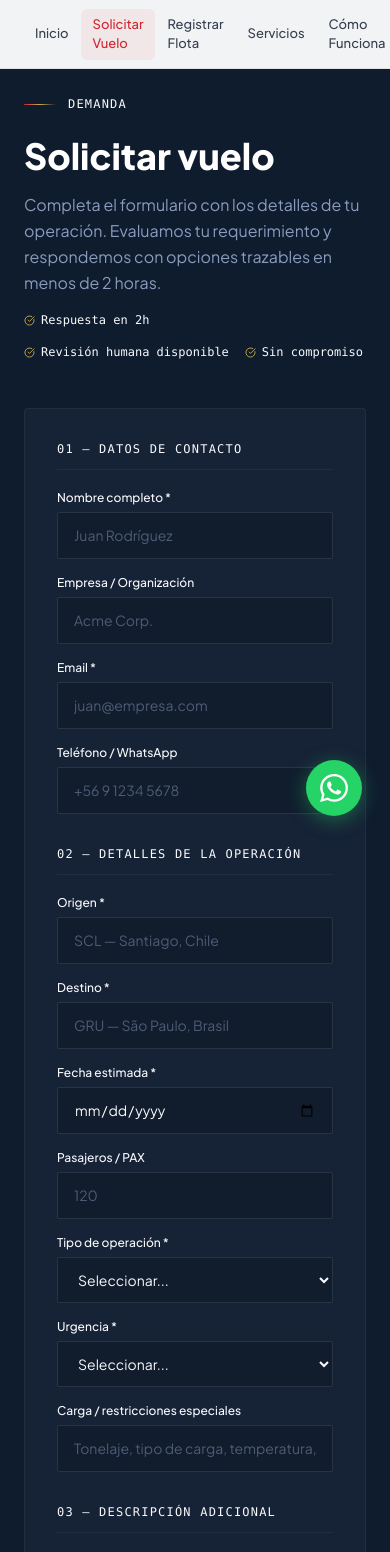
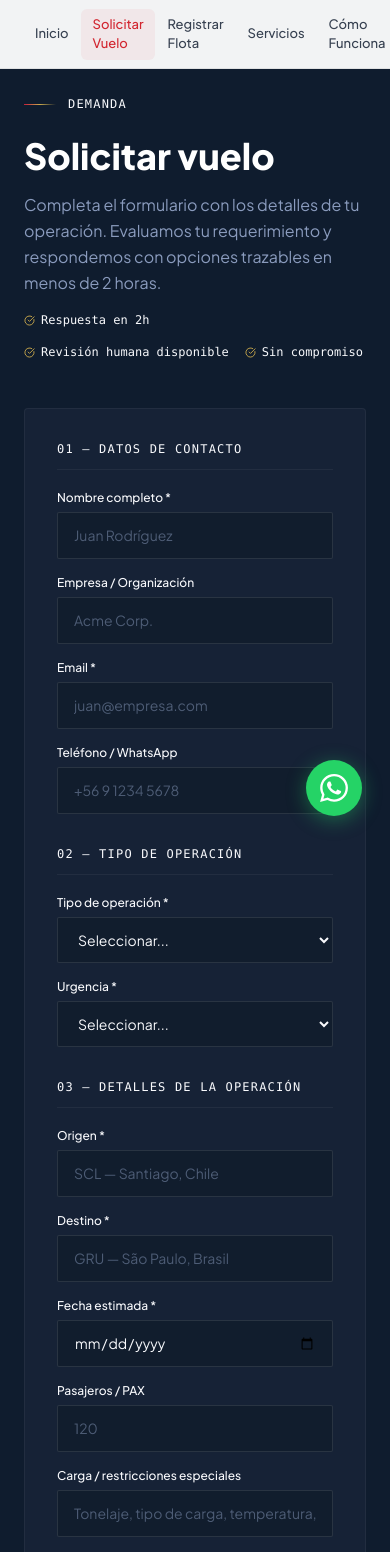
Before and after one commit to paft2506/flytriplatam, a Next.js app: page /solicitar-vuelo in a window 390 px wide. Shown: the top 1552 px of the page. Built offline with nearby package versions, Linux system fonts and the light colour scheme; a web font is replaced by a local one.

Commit message:
feat: campos ACMI dinamicos en formulario solicitar-vuelo

```diff
--- a/app/solicitar-vuelo/page.tsx
+++ b/app/solicitar-vuelo/page.tsx
@@ -6,17 +6,22 @@ const WEBHOOK_URL = 'https://patricioflorestorres.app.n8n.cloud/webhook/charterl
 
 const tiposOp = ['Charter Pasajeros', 'ACMI / Wet Lease', 'Carga General', 'Carga Urgente', 'Médico / MEDEVAC', 'Humanitario', 'Gobierno / Militar', 'Deportivo', 'Otro'];
 const urgencias = ['Urgente (< 24h)', 'Alta (1-3 días)', 'Normal (3-7 días)', 'Planificado (> 7 días)'];
+const acmiTipos = ['Wet Lease (ACMI completo)', 'Dry Lease (solo aeronave)', 'Damp Lease (aeronave + tripulación)'];
+const acmiDuraciones = ['1 a 3 meses', '3 a 6 meses', '6 a 12 meses', 'Más de 12 meses', 'Operación ad-hoc'];
 
 export default function SolicitarVueloPage() {
   const [form, setForm] = useState({
     nombre: '', empresa: '', email: '', telefono: '',
     origen: '', destino: '', fecha: '', pasajeros: '',
-    carga: '', tipo: '', urgencia: '', descripcion: ''
+    carga: '', tipo: '', urgencia: '', descripcion: '',
+    acmi_tipo: '', acmi_aircraft: '', acmi_bhr: '',
+    acmi_duracion: '', acmi_aoc: '', acmi_base: ''
   });
   const [status, setStatus] = useState<'idle' | 'loading' | 'success' | 'error'>('idle');
   const [msg, setMsg] = useState('');
 
   const set = (k: string, v: string) => setForm(p => ({ ...p, [k]: v }));
+  const isAcmi = form.tipo === 'ACMI / Wet Lease';
 
   const handleSubmit = async (e: React.FormEvent) => {
     e.preventDefault();
@@ -27,12 +32,8 @@ export default function SolicitarVueloPage() {
         headers: { 'Content-Type': 'application/json' },
         body: JSON.stringify({ ...form, tipo_formulario: 'solicitud_vuelo', timestamp: new Date().toISOString() })
       });
-      if (res.ok) {
-        setStatus('success');
-        setMsg('Tu solicitud fue enviada correctamente. Te contactaremos en menos de 2 horas.');
-      } else {
-        throw new Error('Error del servidor');
-      }
+      if (res.ok) { setStatus('success'); setMsg('Tu solicitud fue enviada correctamente. Te contactaremos en menos de 2 horas.'); }
+      else { throw new Error('Error del servidor'); }
     } catch {
       setStatus('error');
       setMsg('Hubo un error al enviar. Escríbenos directamente a charter@triplatam.com');
@@ -42,16 +43,13 @@ export default function SolicitarVueloPage() {
   return (
     <div className="bg-navy min-h-screen pt-24 pb-20">
       <div className="max-w-4xl mx-auto px-6">
-        {/* Header */}
         <div className="mb-12">
           <div className="flex items-center gap-3 mb-6">
             <div className="accent-line w-8" />
             <p className="font-mono text-xs tracking-widest uppercase text-gold/70">Demanda</p>
           </div>
           <h1 className="text-4xl md:text-5xl font-extrabold text-white mb-4">Solicitar vuelo</h1>
-          <p className="text-slate leading-relaxed max-w-xl">
-            Completa el formulario con los detalles de tu operación. Evaluamos tu requerimiento y respondemos con opciones trazables en menos de 2 horas.
-          </p>
+          <p className="text-slate leading-relaxed max-w-xl">Completa el formulario con los detalles de tu operación. Evaluamos tu requerimiento y respondemos con opciones trazables en menos de 2 horas.</p>
           <div className="flex flex-wrap gap-4 mt-4">
             {['Respuesta en 2h', 'Revisión humana disponible', 'Sin compromiso'].map(b => (
               <div key={b} className="flex items-center gap-1.5">
@@ -70,79 +68,55 @@ export default function SolicitarVueloPage() {
           </div>
         ) : (
           <form onSubmit={handleSubmit} className="bg-navy-light border border-white/5 rounded-sm p-8 space-y-8">
-            {/* Contacto */}
+
             <div>
               <p className="font-mono text-xs tracking-widest uppercase text-gold/60 mb-5 pb-3 border-b border-white/5">01 — Datos de contacto</p>
               <div className="grid grid-cols-1 md:grid-cols-2 gap-4">
-                <div>
-                  <label className="block text-xs text-slate/70 mb-1.5 font-medium">Nombre completo *</label>
-                  <input required className="form-input" placeholder="Juan Rodríguez" value={form.nombre} onChange={e => set('nombre', e.target.value)} />
-                </div>
-                <div>
-                  <label className="block text-xs text-slate/70 mb-1.5 font-medium">Empresa / Organización</label>
-                  <input className="form-input" placeholder="Acme Corp." value={form.empresa} onChange={e => set('empresa', e.target.value)} />
-                </div>
-                <div>
-                  <label className="block text-xs text-slate/70 mb-1.5 font-medium">Email *</label>
-                  <input required type="email" className="form-input" placeholder="juan@empresa.com" value={form.email} onChange={e => set('email', e.target.value)} />
-                </div>
-                <div>
-                  <label className="block text-xs text-slate/70 mb-1.5 font-medium">Teléfono / WhatsApp</label>
-                  <input className="form-input" placeholder="+56 9 1234 5678" value={form.telefono} onChange={e => set('telefono', e.target.value)} />
-                </div>
+                <div><label className="block text-xs text-slate/70 mb-1.5 font-medium">Nombre completo *</label><input required className="form-input" placeholder="Juan Rodríguez" value={form.nombre} onChange={e => set('nombre', e.target.value)} /></div>
+                <div><label className="block text-xs text-slate/70 mb-1.5 font-medium">Empresa / Organización</label><input className="form-input" placeholder="Acme Corp." value={form.empresa} onChange={e => set('empresa', e.target.value)} /></div>
+                <div><label className="block text-xs text-slate/70 mb-1.5 font-medium">Email *</label><input required type="email" className="form-input" placeholder="juan@empresa.com" value={form.email} onChange={e => set('email', e.target.value)} /></div>
+                <div><label className="block text-xs text-slate/70 mb-1.5 font-medium">Teléfono / WhatsApp</label><input className="form-input" placeholder="+56 9 1234 5678" value={form.telefono} onChange={e => set('telefono', e.target.value)} /></div>
               </div>
             </div>
 
-            {/* Operación */}
             <div>
-              <p className="font-mono text-xs tracking-widest uppercase text-gold/60 mb-5 pb-3 border-b border-white/5">02 — Detalles de la operación</p>
+              <p className="font-mono text-xs tracking-widest uppercase text-gold/60 mb-5 pb-3 border-b border-white/5">02 — Tipo de operación</p>
               <div className="grid grid-cols-1 md:grid-cols-2 gap-4">
-                <div>
-                  <label className="block text-xs text-slate/70 mb-1.5 font-medium">Origen *</label>
-                  <input required className="form-input" placeholder="SCL — Santiago, Chile" value={form.origen} onChange={e => set('origen', e.target.value)} />
-                </div>
-                <div>
-                  <label className="block text-xs text-slate/70 mb-1.5 font-medium">Destino *</label>
-                  <input required className="form-input" placeholder="GRU — São Paulo, Brasil" value={form.destino} onChange={e => set('destino', e.target.value)} />
-                </div>
-                <div>
-                  <label className="block text-xs text-slate/70 mb-1.5 font-medium">Fecha estimada *</label>
-                  <input required type="date" className="form-input" value={form.fecha} onChange={e => set('fecha', e.target.value)} />
-                </div>
-                <div>
-                  <label className="block text-xs text-slate/70 mb-1.5 font-medium">Pasajeros / PAX</label>
-                  <input type="number" className="form-input" placeholder="120" value={form.pasajeros} onChange={e => set('pasajeros', e.target.value)} />
-                </div>
-                <div>
-                  <label className="block text-xs text-slate/70 mb-1.5 font-medium">Tipo de operación *</label>
-                  <select required className="form-input" value={form.tipo} onChange={e => set('tipo', e.target.value)}>
-                    <option value="">Seleccionar...</option>
-                    {tiposOp.map(t => <option key={t} value={t}>{t}</option>)}
-                  </select>
-                </div>
-                <div>
-                  <label className="block text-xs text-slate/70 mb-1.5 font-medium">Urgencia *</label>
-                  <select required className="form-input" value={form.urgencia} onChange={e => set('urgencia', e.target.value)}>
-                    <option value="">Seleccionar...</option>
-                    {urgencias.map(u => <option key={u} value={u}>{u}</option>)}
-                  </select>
-                </div>
-                <div className="md:col-span-2">
-                  <label className="block text-xs text-slate/70 mb-1.5 font-medium">Carga / restricciones especiales</label>
-                  <input className="form-input" placeholder="Tonelaje, tipo de carga, temperatura, hazmat..." value={form.carga} onChange={e => set('carga', e.target.value)} />
-                </div>
+                <div><label className="block text-xs text-slate/70 mb-1.5 font-medium">Tipo de operación *</label><select required className="form-input" value={form.tipo} onChange={e => set('tipo', e.target.value)}><option value="">Seleccionar...</option>{tiposOp.map(t => <option key={t} value={t}>{t}</option>)}</select></div>
+                <div><label className="block text-xs text-slate/70 mb-1.5 font-medium">Urgencia *</label><select required className="form-input" value={form.urgencia} onChange={e => set('urgencia', e.target.value)}><option value="">Seleccionar...</option>{urgencias.map(u => <option key={u} value={u}>{u}</option>)}</select></div>
               </div>
             </div>
 
-            {/* Descripción */}
+            {isAcmi && (
+              <div>
+                <p className="font-mono text-xs tracking-widest uppercase text-gold/60 mb-5 pb-3 border-b border-white/5">03 — Especificaciones ACMI / Lease</p>
+                <div className="grid grid-cols-1 md:grid-cols-2 gap-4">
+                  <div><label className="block text-xs text-slate/70 mb-1.5 font-medium">Tipo de contrato *</label><select required className="form-input" value={form.acmi_tipo} onChange={e => set('acmi_tipo', e.target.value)}><option value="">Seleccionar...</option>{acmiTipos.map(t => <option key={t} value={t}>{t}</option>)}</select></div>
+                  <div><label className="block text-xs text-slate/70 mb-1.5 font-medium">Aeronave requerida</label><input className="form-input" placeholder="B737-800, A320, ATR72..." value={form.acmi_aircraft} onChange={e => set('acmi_aircraft', e.target.value)} /></div>
+                  <div><label className="block text-xs text-slate/70 mb-1.5 font-medium">Horas bloque estimadas / mes</label><input type="number" className="form-input" placeholder="300" value={form.acmi_bhr} onChange={e => set('acmi_bhr', e.target.value)} /></div>
+                  <div><label className="block text-xs text-slate/70 mb-1.5 font-medium">Duración del contrato</label><select className="form-input" value={form.acmi_duracion} onChange={e => set('acmi_duracion', e.target.value)}><option value="">Seleccionar...</option>{acmiDuraciones.map(d => <option key={d} value={d}>{d}</option>)}</select></div>
+                  <div><label className="block text-xs text-slate/70 mb-1.5 font-medium">AOC del Lessee</label><input className="form-input" placeholder="EASA, FAA, UK CAA, ANAC..." value={form.acmi_aoc} onChange={e => set('acmi_aoc', e.target.value)} /></div>
+                  <div><label className="block text-xs text-slate/70 mb-1.5 font-medium">Base operativa principal</label><input className="form-input" placeholder="SCEL, EGLL, LEMD..." value={form.acmi_base} onChange={e => set('acmi_base', e.target.value)} /></div>
+                </div>
+              </div>
+            )}
+
+            {!isAcmi && (
+              <div>
+                <p className="font-mono text-xs tracking-widest uppercase text-gold/60 mb-5 pb-3 border-b border-white/5">03 — Detalles de la operación</p>
+                <div className="grid grid-cols-1 md:grid-cols-2 gap-4">
+                  <div><label className="block text-xs text-slate/70 mb-1.5 font-medium">Origen *</label><input required className="form-input" placeholder="SCL — Santiago, Chile" value={form.origen} onChange={e => set('origen', e.target.value)} /></div>
+                  <div><label className="block text-xs text-slate/70 mb-1.5 font-medium">Destino *</label><input required className="form-input" placeholder="GRU — São Paulo, Brasil" value={form.destino} onChange={e => set('destino', e.target.value)} /></div>
+                  <div><label className="block text-xs text-slate/70 mb-1.5 font-medium">Fecha estimada *</label><input required type="date" className="form-input" value={form.fecha} onChange={e => set('fecha', e.target.value)} /></div>
+                  <div><label className="block text-xs text-slate/70 mb-1.5 font-medium">Pasajeros / PAX</label><input type="number" className="form-input" placeholder="120" value={form.pasajeros} onChange={e => set('pasajeros', e.target.value)} /></div>
+                  <div className="md:col-span-2"><label className="block text-xs text-slate/70 mb-1.5 font-medium">Carga / restricciones especiales</label><input className="form-input" placeholder="Tonelaje, tipo de carga, temperatura, hazmat..." value={form.carga} onChange={e => set('carga', e.target.value)} /></div>
+                </div>
+              </div>
+            )}
+
             <div>
-              <p className="font-mono text-xs tracking-widest uppercase text-gold/60 mb-5 pb-3 border-b border-white/5">03 — Descripción adicional</p>
-              <textarea
-                className="form-input min-h-[120px] resize-none"
-                placeholder="Describe tu operación con el mayor detalle posible: tipo de aeronave preferida, itinerario, condiciones especiales, etc."
-                value={form.descripcion}
-                onChange={e => set('descripcion', e.target.value)}
-              />
+              <p className="font-mono text-xs tracking-widest uppercase text-gold/60 mb-5 pb-3 border-b border-white/5">04 — Descripción adicional</p>
+              <textarea className="form-input min-h-[120px] resize-none" placeholder={isAcmi ? "Describe el requerimiento ACMI: rutas previstas, condiciones del contrato, certificaciones requeridas..." : "Describe tu operación con el mayor detalle posible: tipo de aeronave preferida, itinerario, condiciones especiales, etc."} value={form.descripcion} onChange={e => set('descripcion', e.target.value)} />
             </div>
 
             {status === 'error' && (
@@ -153,16 +127,10 @@ export default function SolicitarVueloPage() {
             )}
 
             <div className="flex flex-col sm:flex-row gap-4 items-start">
-              <button
-                type="submit"
-                disabled={status === 'loading'}
-                className="inline-flex items-center gap-2 px-8 py-3.5 bg-crimson text-white font-semibold text-sm tracking-wide rounded-sm hover:bg-crimson-light transition-colors disabled:opacity-60 disabled:cursor-not-allowed"
-              >
+              <button type="submit" disabled={status === 'loading'} className="inline-flex items-center gap-2 px-8 py-3.5 bg-crimson text-white font-semibold text-sm tracking-wide rounded-sm hover:bg-crimson-light transition-colors disabled:opacity-60 disabled:cursor-not-allowed">
                 {status === 'loading' ? <><Loader size={14} className="animate-spin" /> Enviando...</> : <>Enviar solicitud <ArrowRight size={14} /></>}
               </button>
-              <p className="text-slate/50 text-xs leading-relaxed max-w-xs">
-                Al enviar, aceptas que procesemos tus datos para evaluar tu solicitud operacional. Ver política de privacidad.
-              </p>
+              <p className="text-slate/50 text-xs leading-relaxed max-w-xs">Al enviar, aceptas que procesemos tus datos para evaluar tu solicitud operacional. Ver política de privacidad.</p>
             </div>
           </form>
         )}
```
